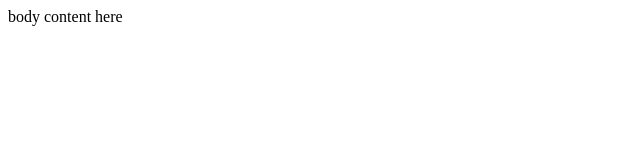
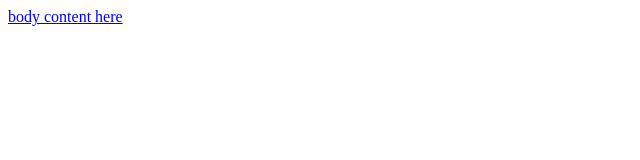
Before and after one commit to sujaku1/alx_html_css, a plain HTML site: page tweets.html in a window 1280 px wide. Shown: the whole page, without its empty margins (0-640 px from the left). Drawn offline with Linux system fonts and the light colour scheme.

Commit message:
tweets.html

```diff
--- a/tweets.html
+++ b/tweets.html
@@ -3,6 +3,7 @@
 <head>
 <title> First ALX project	</title>
 </head>
+  <a href="tweets.html" Tweets </a>
 body content here
 
 </body>
```
